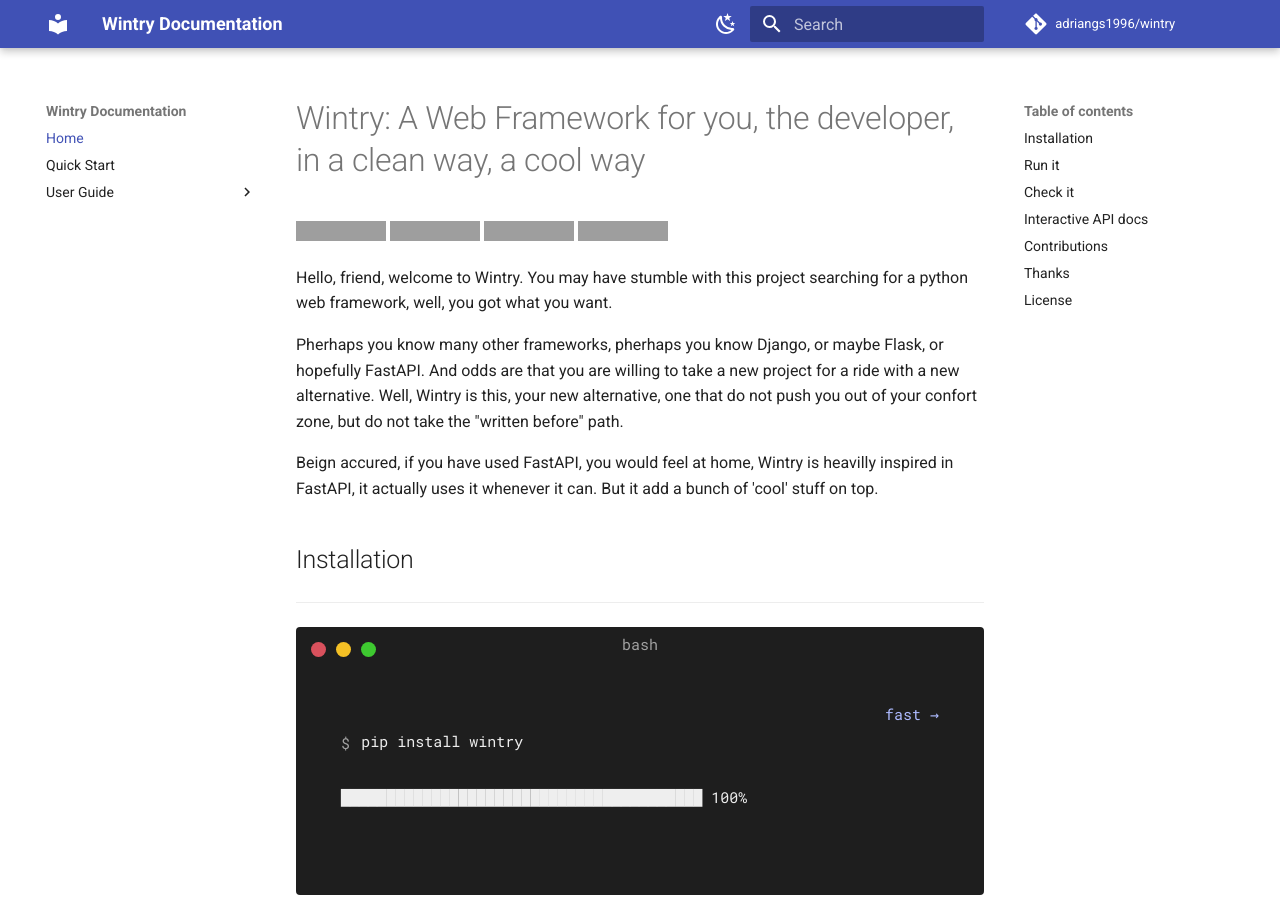
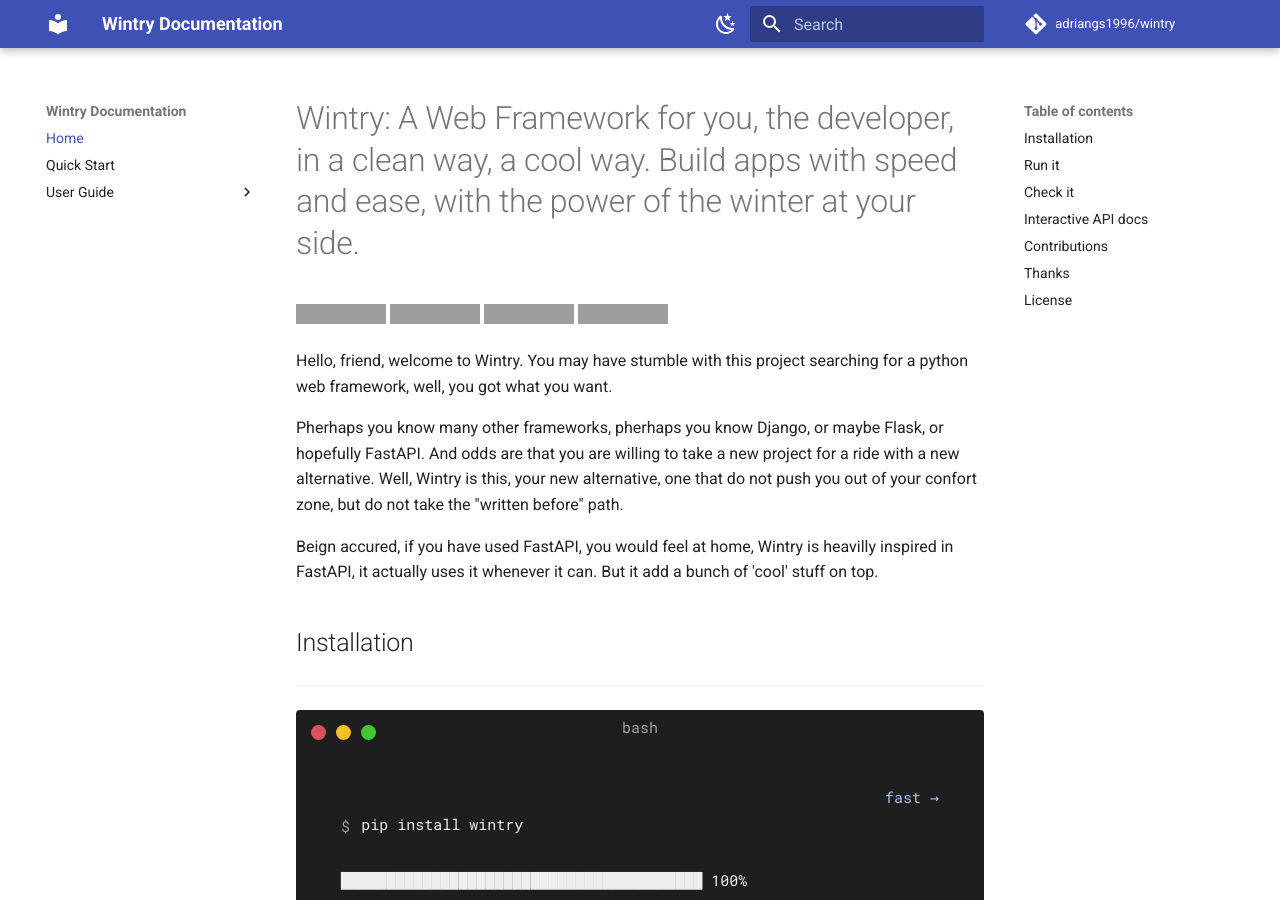
Before and after one commit to adriangs1996/wintry, an MkDocs documentation site: the page built from docs/index.md, in a window 1280 px wide and 900 px high, cut to the strip 0-900 px from the top of the window. Built offline with MkDocs 1.6.1 and Material for MkDocs 9.7.7, drawn with Linux system fonts in a browser that asks for light colours; comment, search, counter and statistics services are not loaded; grey boxes are pictures that could not be loaded.

```diff
--- a/docs/index.md
+++ b/docs/index.md
@@ -1,4 +1,4 @@
-# Wintry: A Web Framework for you, the developer, in a clean way, a cool way
+# Wintry: A Web Framework for you, the developer, in a clean way, a cool way. Build apps with speed and ease, with the power of the winter at your side.
 
 
 
```
Also changed, not shown: README.md (+2 -2 lines).
